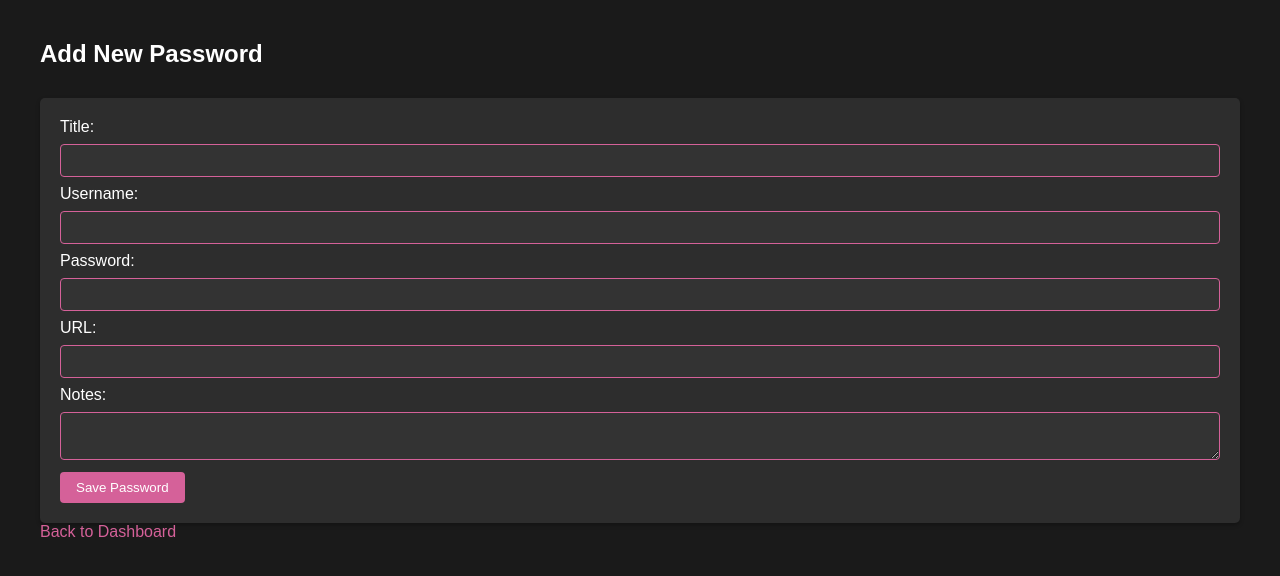
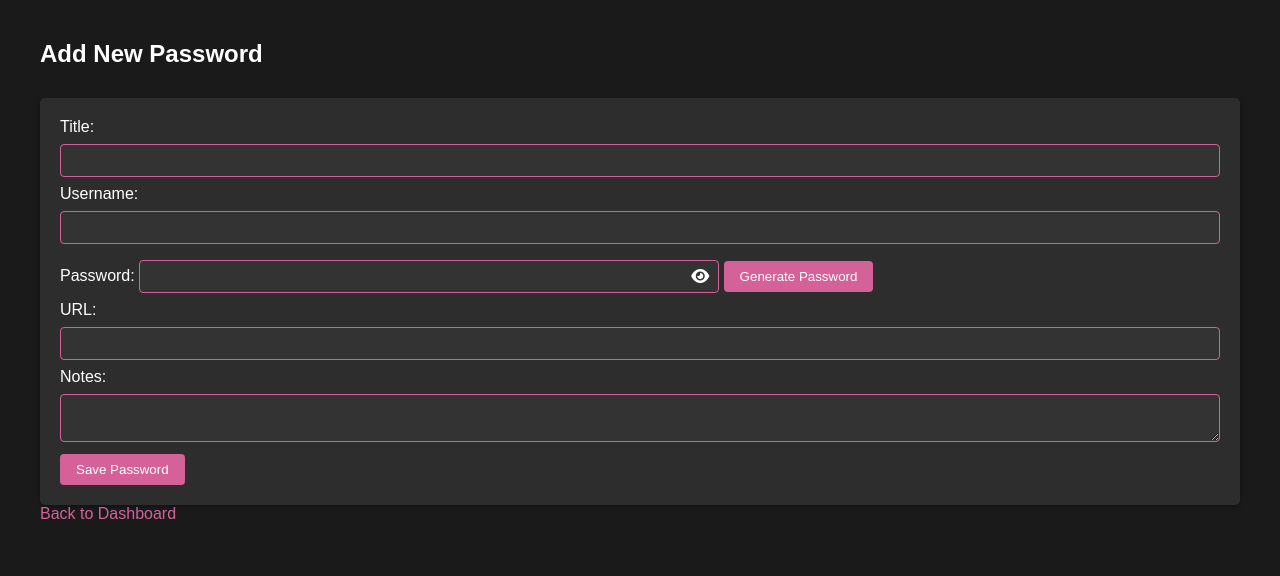
Before and after one commit to IgorCoraine/MyPasses, a Flask app: page /add_password in a window 1280 px wide. Shown: the top 576 px of the page. Run offline with Flask 3, Linux system fonts and the light colour scheme; the visitor is signed in with stand-in values (Sample User, id 1).

Commit message:
added generate password functionality

```diff
--- a/app.py
+++ b/app.py
@@ -1,6 +1,8 @@
 from flask import Flask, render_template, request, redirect, url_for, flash, session
 from functools import wraps
 import os
+from flask import jsonify
+from utils import generate_random_password
 from utils import (
     generate_salt, hash_password, save_master_password, hash_data,
     verify_master_password, save_password_entry, get_stored_passwords
@@ -115,6 +117,13 @@ def dashboard():
     salt = b'initial_salt'  # Same as used in save_master_password
     stored_passwords = get_stored_passwords(master_password, salt)
     return render_template('dashboard.html', passwords=stored_passwords)
+
+@app.route('/generate_password', methods=['POST'])
+@login_required
+def generate_password():
+    password = generate_random_password()
+    return jsonify({'password': password})
+
 @app.route('/logout')
 def logout():
     session.clear()
--- a/static/css/style.css
+++ b/static/css/style.css
@@ -35,9 +35,9 @@ nav a:hover {
 /* Forms */
 form {
     background: #2d2d2d;
-    padding: 20px;
-    border-radius: 5px;
-    box-shadow: 0 2px 4px rgba(0,0,0,0.3);
+    padding: 1.25rem;
+    border-radius: 0.313rem;
+    box-shadow: 0 0.125rem 0.25rem rgba(0,0,0,0.3);
 }
 
 input[type="text"],
@@ -45,10 +45,10 @@ input[type="password"],
 input[type="url"],
 textarea {
     width: 100%;
-    padding: 8px;
-    margin: 8px 0;
-    border: 1px solid #D56199;
-    border-radius: 4px;
+    padding: 0.5rem;
+    margin: 0.5rem 0;
+    border: 0.063rem solid #D56199;
+    border-radius: 0.25rem;
     box-sizing: border-box;
     background-color: #333333;
     color: #ffffff;
@@ -57,9 +57,9 @@ textarea {
 button {
     background-color: #D56199;
     color: white;
-    padding: 8px 16px;
+    padding: 0.5rem 1rem;
     border: none;
-    border-radius: 4px;
+    border-radius: 0.25rem;
     cursor: pointer;
     transition: background-color 0.3s;
 }
@@ -118,3 +118,48 @@ a:not(.button) {
 a:not(.button):hover {
     color: #861A60;
 }
+
+.password-container {
+    position: relative;
+    display: inline-block;
+    width: 50%;
+}
+
+.password-container i {
+    position: absolute;
+    right: 0.625rem;
+    top: 50%;
+    transform: translateY(-50%);
+    cursor: pointer;
+}
+
+.password-container input {
+    padding-right: 1.875rem;
+}
+
+/* Media Queries for Responsiveness */
+@media screen and (max-width: 48rem) {
+    table {
+        display: block;
+        overflow-x: auto;
+    }
+
+    .password-container {
+        width: 100%;
+    }
+
+    nav a {
+        display: inline-block;
+        margin-bottom: 0.625rem;
+    }
+}
+
+@media screen and (max-width: 30rem) {
+    body {
+        padding: 0.625rem;
+    }
+
+    button {
+        margin-bottom: 0.313rem;
+    }
+}
--- a/templates/add_password.html
+++ b/templates/add_password.html
@@ -3,6 +3,7 @@
 <head>
     <title>Add Password - MyPasses</title>
     <link rel="stylesheet" href="{{ url_for('static', filename='css/style.css') }}">
+    <link rel="stylesheet" href="https://cdnjs.cloudflare.com/ajax/libs/font-awesome/6.0.0/css/all.min.css">
 </head>
 <body>
     <h2>Add New Password</h2>
@@ -17,7 +18,11 @@
         </div>
         <div>
             <label for="password">Password:</label>
-            <input type="password" id="password" name="password" required>
+            <div class="password-container">
+                <input type="password" id="password" name="password" required>
+                <i class="fas fa-eye" id="togglePassword"></i>
+            </div>
+            <button type="button" onclick="generatePassword()">Generate Password</button>
         </div>
         <div>
             <label for="url">URL:</label>
@@ -32,3 +37,35 @@
     <a href="{{ url_for('dashboard') }}">Back to Dashboard</a>
 </body>
 </html>
+
+<script>
+async function generatePassword() {
+    try {
+        const response = await fetch('/generate_password', {
+            method: 'POST',
+            headers: {
+                'Content-Type': 'application/json'
+            }
+        });
+        const data = await response.json();
+        document.getElementById('password').value = data.password;
+        document.getElementById('password').type = 'text';  // Show the password
+        setTimeout(() => {
+            document.getElementById('password').type = 'password';  // Hide after 3 seconds
+        }, 2000);
+    } catch (error) {
+        console.error('Error generating password:', error);
+    }
+}
+</script>
+
+<script>
+    const togglePassword = document.querySelector('#togglePassword');
+    const password = document.querySelector('#password');
+
+    togglePassword.addEventListener('click', function () {
+        const type = password.getAttribute('type') === 'password' ? 'text' : 'password';
+        password.setAttribute('type', type);
+        this.classList.toggle('fa-eye-slash');
+    });
+</script>
```
Also changed, not shown: other parts of static/css/style.css (+17 -17 lines), templates/change_password.html (+32 -4 lines), templates/login.html (+12 -0 lines), utils.py (+7 -0 lines).
